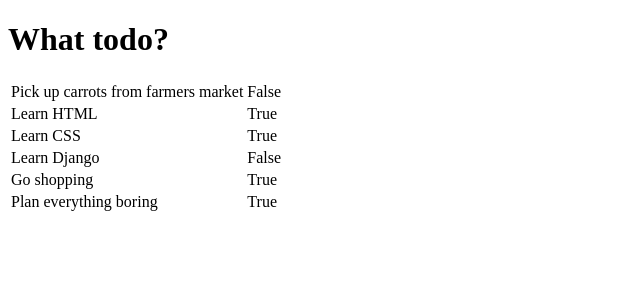
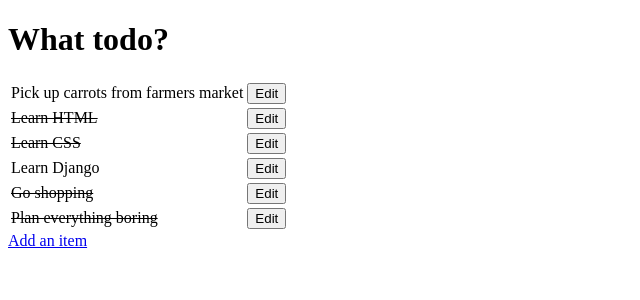
Before and after one commit to christiangoran/hello-django, a Django app: page / in a window 1280 px wide. Shown: the top 300 px of the page, without its empty margins (0-640 px from the left). Run offline with Django 3.2, Linux system fonts and the light colour scheme; data comes from the database, SQL or seed files in the repository; both versions use the stored data as it was after the commit.

Commit message:
add edit item functionality

```diff
--- a/django_todo/urls.py
+++ b/django_todo/urls.py
@@ -15,9 +15,11 @@ Including another URLconf
 """
 from django.contrib import admin
 from django.urls import path
-from todo.views import get_todo_list
+from todo.views import get_todo_list, add_item, edit_item
 
 urlpatterns = [
     path('admin/', admin.site.urls),
-    path('', get_todo_list, name='get_todo_list')
+    path('', get_todo_list, name='get_todo_list'),
+    path('add', add_item, name='add'),
+    path('edit/<item_id>', edit_item, name='edit')
 ]
--- a/todo/templates/todo/todo_list.html
+++ b/todo/templates/todo/todo_list.html
@@ -13,12 +13,24 @@
     <table>
         {% for item in items %}
         <tr>
+            {% if item.done %}
+            <td><strike>{{ item.name }}</strike></td>
+            {% else %}
             <td>{{ item.name }}</td>
-            <td>{{ item.done }}</td>
-
+            {% endif %}
+            <td>
+                <a href="/edit/{{ item.id }}">
+                    <button>Edit</button>
+                </a>
+            </td>
+        </tr>
+        {% empty %}
+        <tr>
+            <td>You have nothing to do!</td>
         </tr>
         {% endfor %}
     </table>
+    <a href="/add">Add an item</a>
 </body>
 
 </html>
--- a/todo/views.py
+++ b/todo/views.py
@@ -1,5 +1,6 @@
-from django.shortcuts import render
+from django.shortcuts import render, redirect, get_object_or_404
 from .models import Item
+from .forms import ItemForm
 
 # Create your views here.
 
@@ -7,6 +8,41 @@ from .models import Item
 def get_todo_list(request):
     items = Item.objects.all()
     context = {
-        'items' : items
+        'items': items
     }
     return render(request, "todo/todo_list.html", context)
+
+
+def add_item(request):
+    if request.method == 'POST':
+        form = ItemForm(request.POST)
+        if form.is_valid():
+            form.save()
+            return redirect('get_todo_list')
+        """
+        name = request.POST.get('item_name')
+        done = 'done' in request.POST
+        Item.objects.create(name=name, done=done)
+
+        This is removed once we start using Djangos form template
+        """
+
+    form = ItemForm()
+    context = {
+        'form': form
+    }
+    return render(request, "todo/add_item.html", context)
+
+
+def edit_item(request, item_id):
+    item = get_object_or_404(Item, id=item_id)
+    if request.method == 'POST':
+        form = ItemForm(request.POST, instance=item)
+        if form.is_valid():
+            form.save()
+            return redirect('get_todo_list')
+    form = ItemForm(instance=item)
+    context = {
+        'form': form
+    }
+    return render(request, 'todo/edit_item.html', context)
```
Also changed, not shown: todo/forms.py (added, +8 -0 lines), todo/templates/todo/add_item.html (added, +37 -0 lines), todo/templates/todo/edit_item.html (added, +23 -0 lines), README.md, db.sqlite3.
